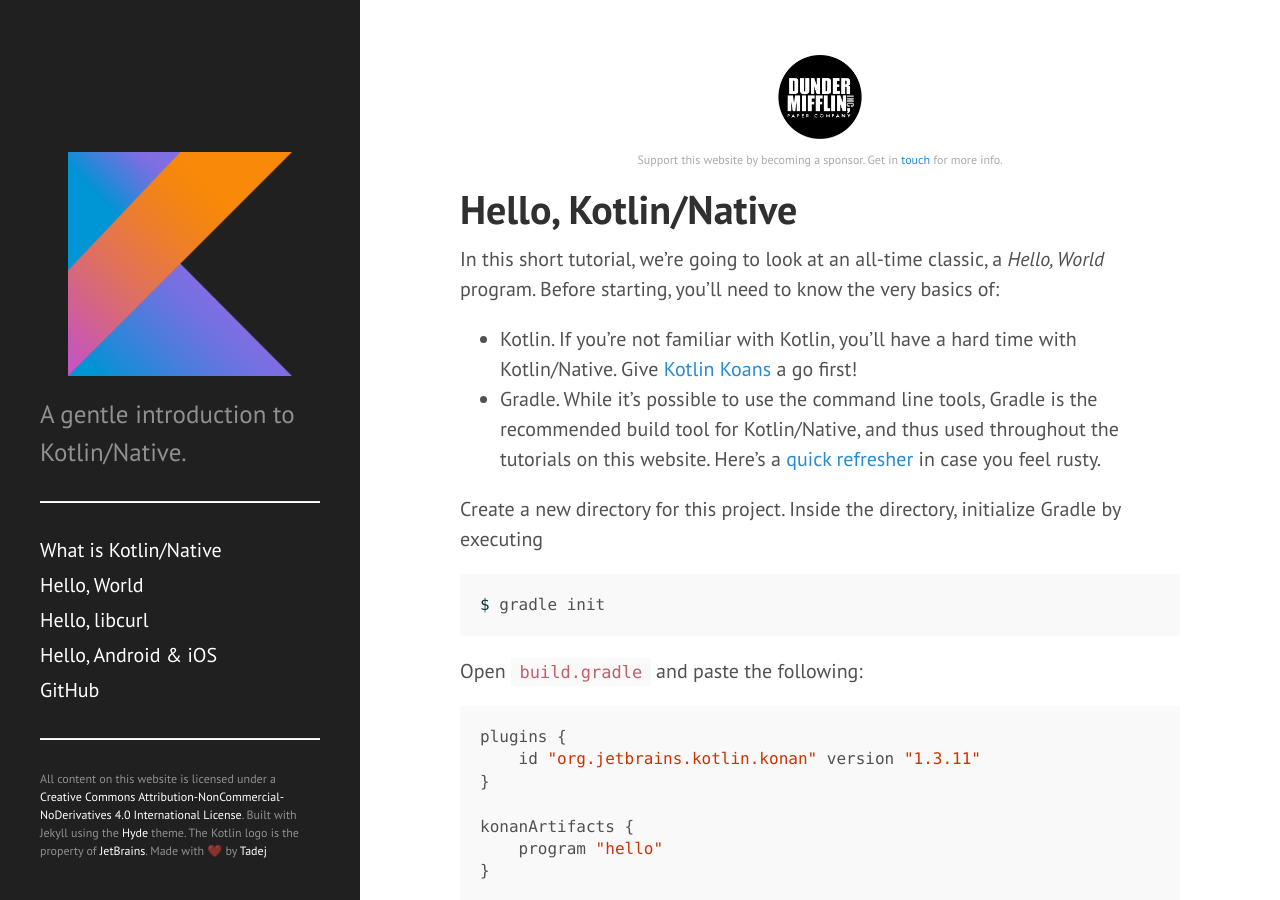
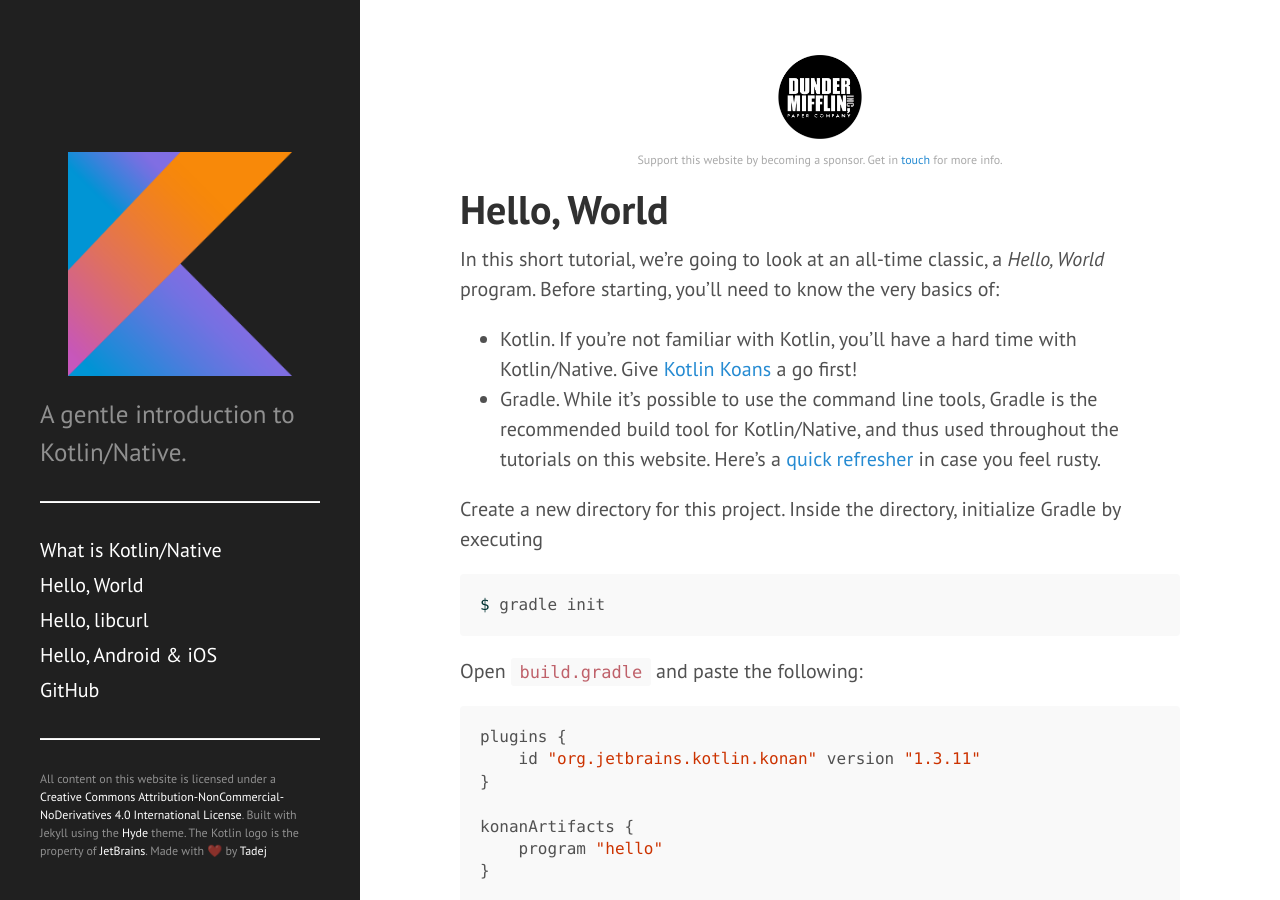
Before and after one commit to tslamic/learn-kotlin-native, a Jekyll site: the page built from hello-world.md, in a window 1280 px wide and 900 px high. Built offline with Jekyll 4.4.1, drawn with Linux system fonts in a browser that asks for light colours; comment, search, counter and statistics services are not loaded.

Commit message:
Consistency is key.

```diff
--- a/hello-world.md
+++ b/hello-world.md
@@ -1,6 +1,6 @@
 ---
 layout: page
-title: Hello, Kotlin/Native
+title: Hello, World
 comments: true
 ---
 
```
